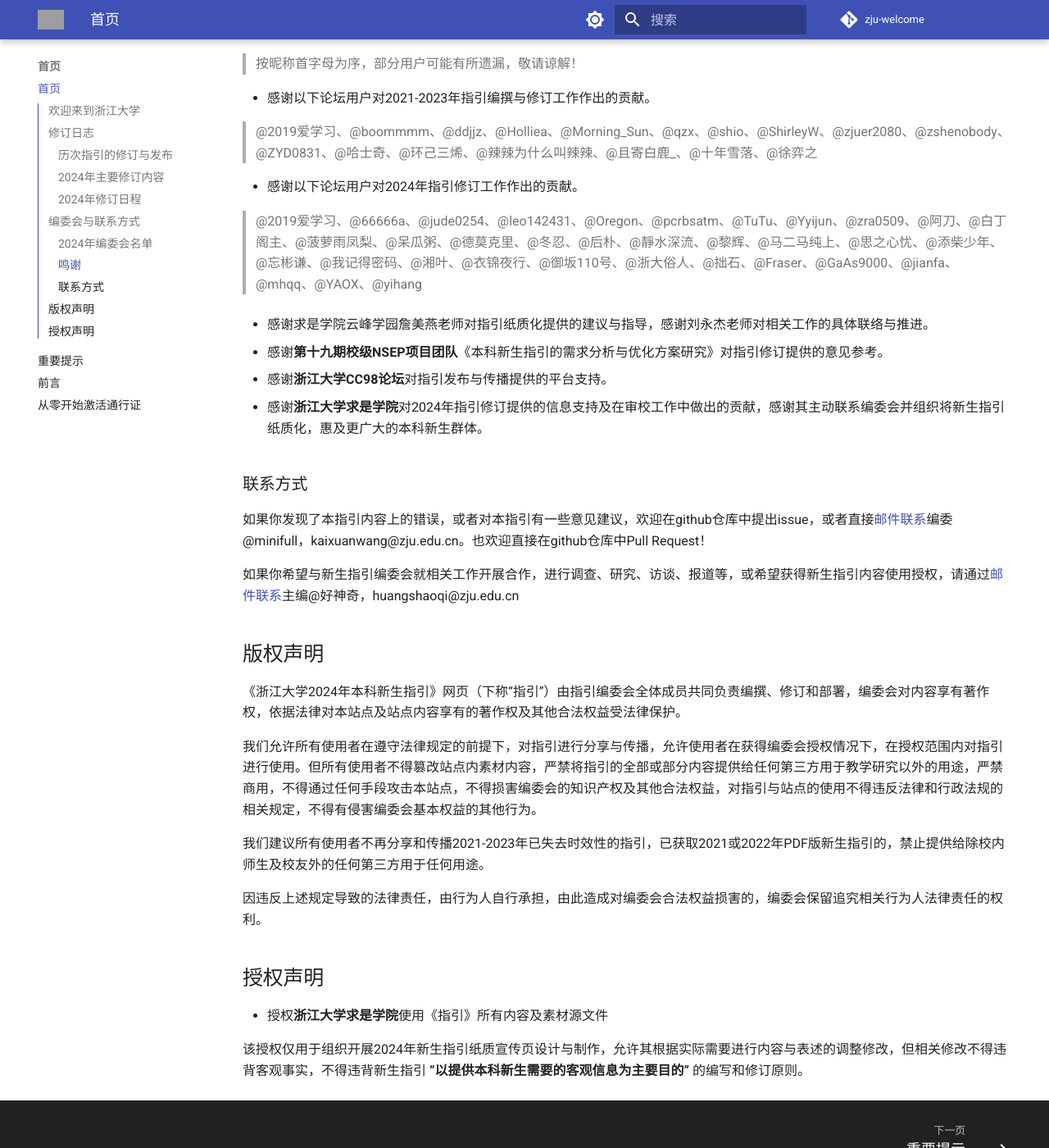
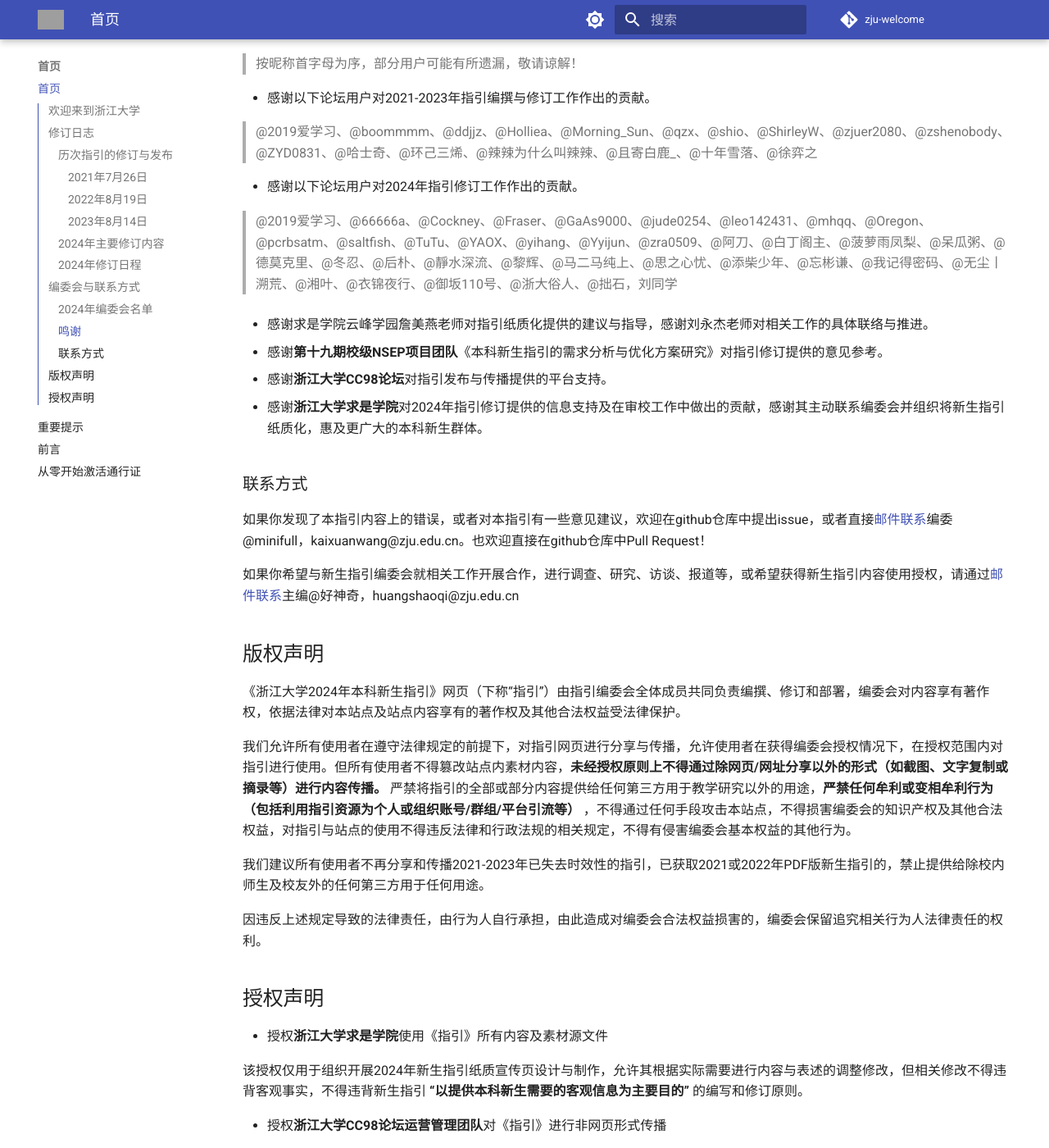
Before and after one commit to mini-full/zju-welcome, an MkDocs documentation site: the page built from docs/index.md, in a window 1280 px wide and 1400 px high, scrolled down 3270 px. Shown: the whole window at 82% size. Built offline with MkDocs 1.6.1 and Material for MkDocs 9.7.7, drawn with Linux system fonts in a browser that asks for light colours; plug-ins that fetch from the network failed and are left out; comment, search, counter and statistics services are not loaded; some of the changed text lies outside the part shown; grey boxes are pictures that could not be loaded.

Commit message:
更新鸣谢，完善版权声明，增加授权声明 (#116)

```diff
--- a/docs/index.md
+++ b/docs/index.md
@@ -1,6 +1,9 @@
 # 首页
 
-<font color="red">如果你正在使用手机等移动端设备，可以**点击左上角菜单按钮，再点击同样位置的返回按钮查看完整目录**，更快导航到你想看的内容。</font>
+<font color="red">如果你正在使用手机等移动端设备，可以**点击左上角菜单按钮，再点击同样位置的返回按钮查看完整目录**，更快导航到你想看的内容。
+
+**特别提醒：本站点不代表浙江大学官方，相关信息仅供参考，如与官方发布信息有出入，请以官方最新消息为准。**
+</font>
 
 太长的话先看看[重要提示](./callout.md)吧~
 
@@ -42,7 +43,7 @@
 
 ### 历次指引的修订与发布
 
-- **2021年7月26日**
+#### 2021年7月26日
 
   CC98论坛用户@好神奇 个人撰写并发布首版指引《2021年浙江大学新生指引》，引起用户热烈反响，广受好评。
 
@@ -50,7 +51,7 @@
 
   首版指引为PDF版，共分7个章节，5.2万字。
 
-- **2022年8月19日**
+#### 2022年8月19日
 
   @好神奇 在担任CC98论坛新生宝典版面版主期间，重新修订了《浙江大学2022年本科新生指引》，并于新生入学当天发布。
 
@@ -58,7 +59,7 @@
 
   该版指引仍为PDF版，共约6.6万字。相较于上一版，调整了整体结构，优化了大量口语化表述，删减了夹带的私货，增加了校史文化等大量内容，并邀请CC98论坛编辑部画师设计封面。该版指引的修订也得到许多论坛用户的支持与参与。
 
-- **2023年8月14日**
+#### 2023年8月14日
 
   因@好神奇 工作繁忙，用户@minifull 主动接替主持修订工作，并在CC98论坛热心网友的共同协助下，完善了指引内容，并将指引部署到网页上，发布《浙江大学2023年本科新生指引》网页版。
 
@@ -95,16 +96,16 @@
 
 > 编委按负责章节顺序为序
 
-- 主编：[@好神奇](https://zjuers.com/rd?url=https://www.cc98.org/user/id/658113&mode=1)，主持修订工作，负责框架设计、网页版文字润色、纸质版联络推进，负责第六章“奖助”
-- 编委：[@adsr](https://zjuers.com/rd?url=https://www.cc98.org/user/id/672666&mode=1)，负责第一章“常用信息”、第二章“入学”
-- 编委：[@outofemo](https://zjuers.com/rd?url=https://www.cc98.org/user/id/704214&mode=1)，负责第三章“军训”
-- 编委：[@辰幻](https://zjuers.com/rd?url=https://www.cc98.org/user/id/706425&mode=1)，负责第四章“学习”
-- 编委：[@阿阿阿阿柒](https://zjuers.com/rd?url=https://www.cc98.org/user/id/681380&mode=1)，负责第五章“选课”
-- 编委：[@minifull](https://zjuers.com/rd?url=https://www.cc98.org/user/id/667590&mode=1)，负责网页内容部署工作，负责第七章“生活”
-- 编委：[@3200101971](https://zjuers.com/rd?url=https://www.cc98.org/user/id/648740&mode=1)，负责第八章“园区”
-- 编委：[@Geniucker](https://zjuers.com/rd?url=https://www.cc98.org/user/id/701516&mode=1)，负责海宁国际校区专题
-- 编委：[@torsion](https://zjuers.com/rd?url=https://www.cc98.org/user/id/724572&mode=1)，负责港澳台生专题
-- 技术支持：[@zyz1z1](https://zjuers.com/rd?url=https://www.cc98.org/user/id/634438&mode=1)，负责zjuers网页站点建设
+- 主编：[@好神奇](https://zjuers.com/rd?url=https://www.cc98.org/user/id/658113&mode=1)，主持修订工作，负责框架设计、网页版文字润色、纸质版联络推进，负责第六章“奖助”。
+- 编委：[@adsr](https://zjuers.com/rd?url=https://www.cc98.org/user/id/672666&mode=1)，负责第一章“常用信息”、第二章“入学”。
+- 编委：[@outofemo](https://zjuers.com/rd?url=https://www.cc98.org/user/id/704214&mode=1)，负责第三章“军训”。
+- 编委：[@辰幻](https://zjuers.com/rd?url=https://www.cc98.org/user/id/706425&mode=1)，负责第四章“学习”。
+- 编委：[@阿阿阿阿柒](https://zjuers.com/rd?url=https://www.cc98.org/user/id/681380&mode=1)，负责第五章“选课”。
+- 编委：[@minifull](https://zjuers.com/rd?url=https://www.cc98.org/user/id/667590&mode=1)，负责网页内容部署工作，负责第七章“生活”。
+- 编委：[@3200101971](https://zjuers.com/rd?url=https://www.cc98.org/user/id/648740&mode=1)，负责第八章“园区”。
+- 编委：[@Geniucker](https://zjuers.com/rd?url=https://www.cc98.org/user/id/701516&mode=1)，负责海宁国际校区专题。
+- 编委：[@torsion](https://zjuers.com/rd?url=https://www.cc98.org/user/id/724572&mode=1)，负责港澳台生专题。
+- 技术支持：[@zyz1z1](https://zjuers.com/rd?url=https://www.cc98.org/user/id/634438&mode=1)，负责CC98论坛介绍与zjuers网页站点建设。
 
 ### 鸣谢
 
@@ -116,7 +117,7 @@
 
 - 感谢以下论坛用户对2024年指引修订工作作出的贡献。
 
-  > @2019爱学习、@66666a、@jude0254、@leo142431、@Oregon、@pcrbsatm、@TuTu、@Yyijun、@zra0509、@阿刀、@白丁阁主、@菠萝雨凤梨、@呆瓜粥、@德莫克里、@冬忍、@后朴、@靜水深流、@黎辉、@马二马纯上、@思之心忧、@添柴少年、@忘彬谦、@我记得密码、@湘叶、@衣锦夜行、@御坂110号、@浙大俗人、@拙石、@Fraser、@GaAs9000、@jianfa、@mhqq、@YAOX、@yihang
+  > @2019爱学习、@66666a、@Cockney、@Fraser、@GaAs9000、@jude0254、@leo142431、@mhqq、@Oregon、@pcrbsatm、@saltfish、@TuTu、@YAOX、@yihang、@Yyijun、@zra0509、@阿刀、@白丁阁主、@菠萝雨凤梨、@呆瓜粥、@德莫克里、@冬忍、@后朴、@靜水深流、@黎辉、@马二马纯上、@思之心忧、@添柴少年、@忘彬谦、@我记得密码、@无尘丨溯荒、@湘叶、@衣锦夜行、@御坂110号、@浙大俗人、@拙石，刘同学
 
 - 感谢求是学院云峰学园詹美燕老师对指引纸质化提供的建议与指导，感谢刘永杰老师对相关工作的具体联络与推进。
 
@@ -136,7 +137,7 @@
 
 《浙江大学2024年本科新生指引》网页（下称“指引”）由指引编委会全体成员共同负责编撰、修订和部署，编委会对内容享有著作权，依据法律对本站点及站点内容享有的著作权及其他合法权益受法律保护。
 
-我们允许所有使用者在遵守法律规定的前提下，对指引进行分享与传播，允许使用者在获得编委会授权情况下，在授权范围内对指引进行使用。但所有使用者不得篡改站点内素材内容，严禁将指引的全部或部分内容提供给任何第三方用于教学研究以外的用途，严禁商用，不得通过任何手段攻击本站点，不得损害编委会的知识产权及其他合法权益，对指引与站点的使用不得违反法律和行政法规的相关规定，不得有侵害编委会基本权益的其他行为。
+我们允许所有使用者在遵守法律规定的前提下，对指引网页进行分享与传播，允许使用者在获得编委会授权情况下，在授权范围内对指引进行使用。但所有使用者不得篡改站点内素材内容，**未经授权原则上不得通过除网页/网址分享以外的形式（如截图、文字复制或摘录等）进行内容传播。** 严禁将指引的全部或部分内容提供给任何第三方用于教学研究以外的用途，**严禁任何牟利或变相牟利行为（包括利用指引资源为个人或组织账号/群组/平台引流等）** ，不得通过任何手段攻击本站点，不得损害编委会的知识产权及其他合法权益，对指引与站点的使用不得违反法律和行政法规的相关规定，不得有侵害编委会基本权益的其他行为。
 
 我们建议所有使用者不再分享和传播2021-2023年已失去时效性的指引，已获取2021或2022年PDF版新生指引的，禁止提供给除校内师生及校友外的任何第三方用于任何用途。
 
@@ -146,4 +147,8 @@
 
 - 授权**浙江大学求是学院**使用《指引》所有内容及素材源文件
 
-  该授权仅用于组织开展2024年新生指引纸质宣传页设计与制作，允许其根据实际需要进行内容与表述的调整修改，但相关修改不得违背客观事实，不得违背新生指引 **“以提供本科新生需要的客观信息为主要目的”** 的编写和修订原则。
+该授权仅用于组织开展2024年新生指引纸质宣传页设计与制作，允许其根据实际需要进行内容与表述的调整修改，但相关修改不得违背客观事实，不得违背新生指引 **“以提供本科新生需要的客观信息为主要目的”** 的编写和修订原则。
+
+- 授权**浙江大学CC98论坛运营管理团队**对《指引》进行非网页形式传播
+
+允许团队通过截图、文字复制等形式传播《指引》内容，仅用于团队通过公众号、微博、B站等公开平台对《指引》进行宣传推广，但不得编辑截图或修改文字信息（原文有误除外）。
```
Also changed, not shown: other parts of docs/index.md (+0 -2 lines).
